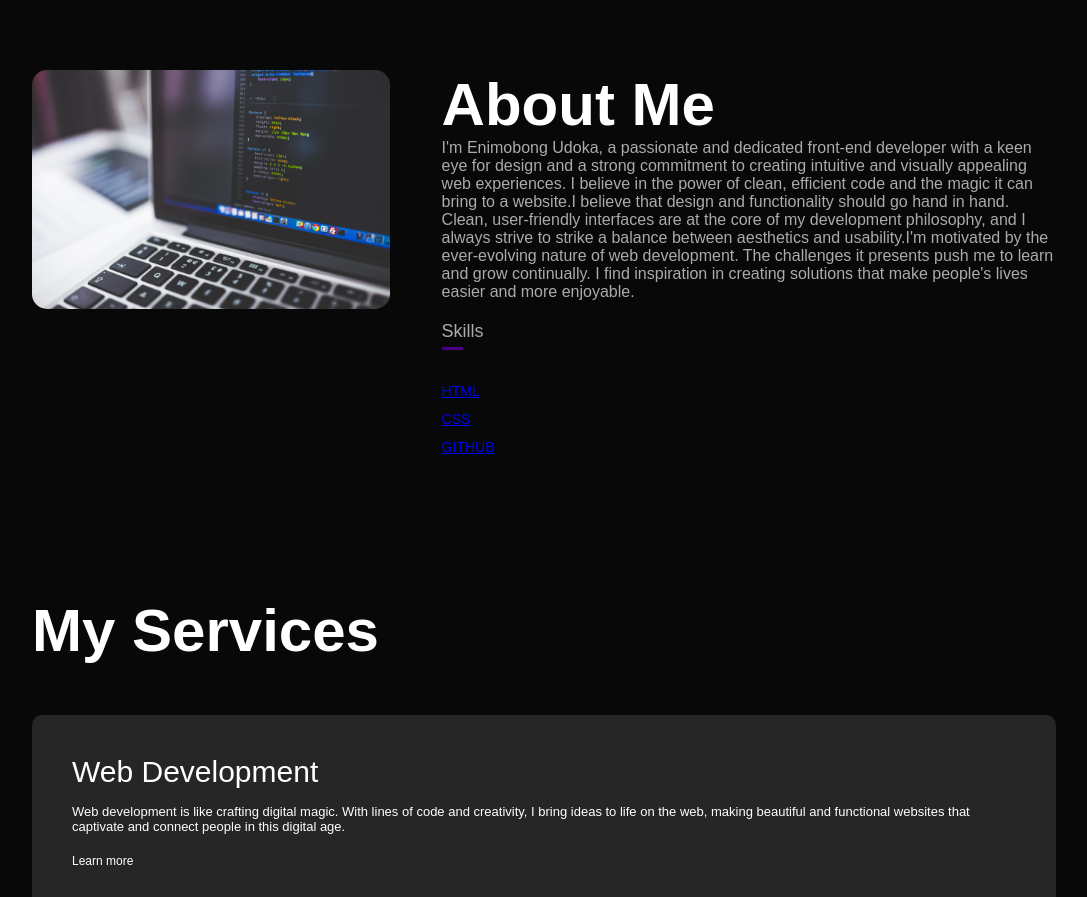
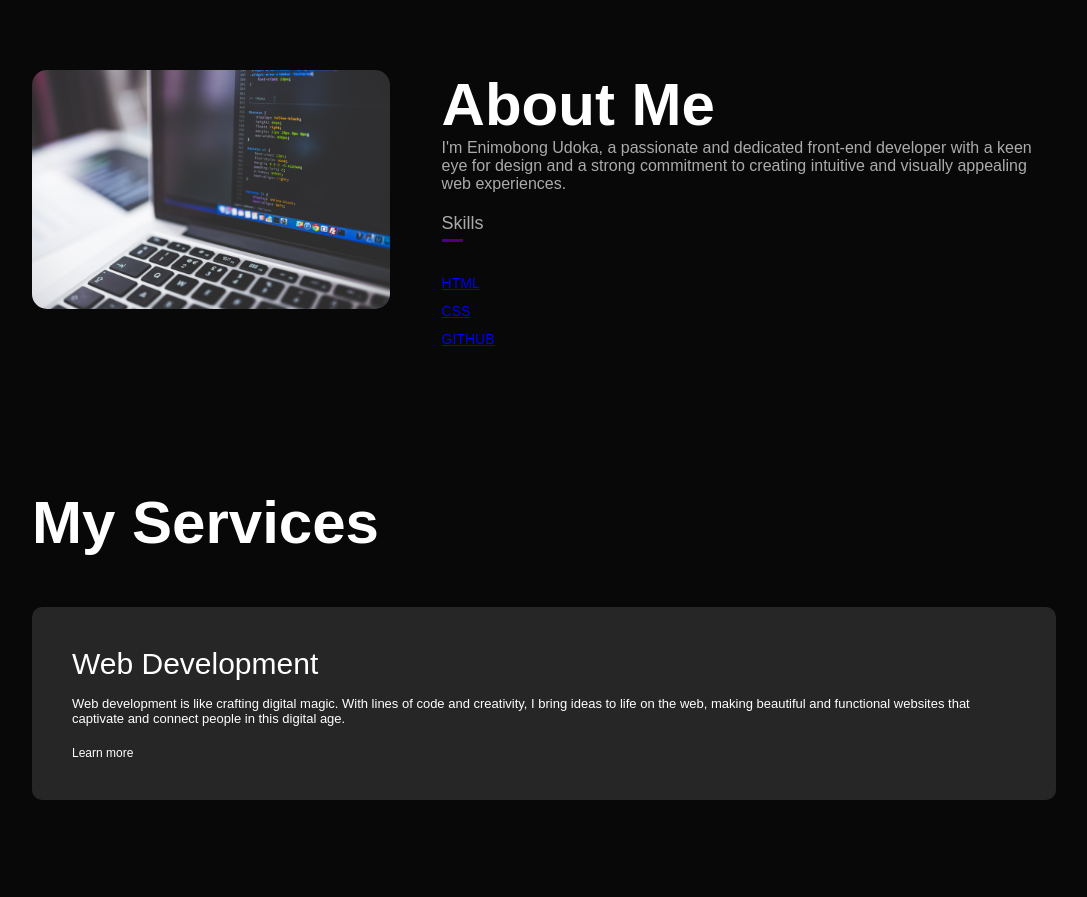
Before and after one commit to BelieveUdoka/Portfolio, a plain HTML site: page index.html in a window 1280 px wide. Shown: the part 820-1717 px from the top of the page, without its empty margins (96-1183 px from the left). Drawn offline with Linux system fonts and the light colour scheme.

Commit message:
Update index.html

```diff
--- a/index.html
+++ b/index.html
@@ -37,7 +37,7 @@
                  </div>
                  <div class="about-col-2">
                     <h1 class="sub-title">About Me</h1>
-                    <p>I'm Enimobong Udoka, a passionate and dedicated front-end developer with a keen eye for design and a strong commitment to creating intuitive and visually appealing web experiences. I believe in the power of clean, efficient code and the magic it can bring to a website.I believe that design and functionality should go hand in hand. Clean, user-friendly interfaces are at the core of my development philosophy, and I always strive to strike a balance between aesthetics and usability.I'm motivated by the ever-evolving nature of web development. The challenges it presents push me to learn and grow continually. I find inspiration in creating solutions that make people's lives easier and more enjoyable.</p>
+                    <p>I'm Enimobong Udoka, a passionate and dedicated front-end developer with a keen eye for design and a strong commitment to creating intuitive and visually appealing web experiences.</p>
 
                     <div class="tab-titles">
                         <p class="tab-links active-link" onclick="opentab('Skills')">Skills</p>
```
